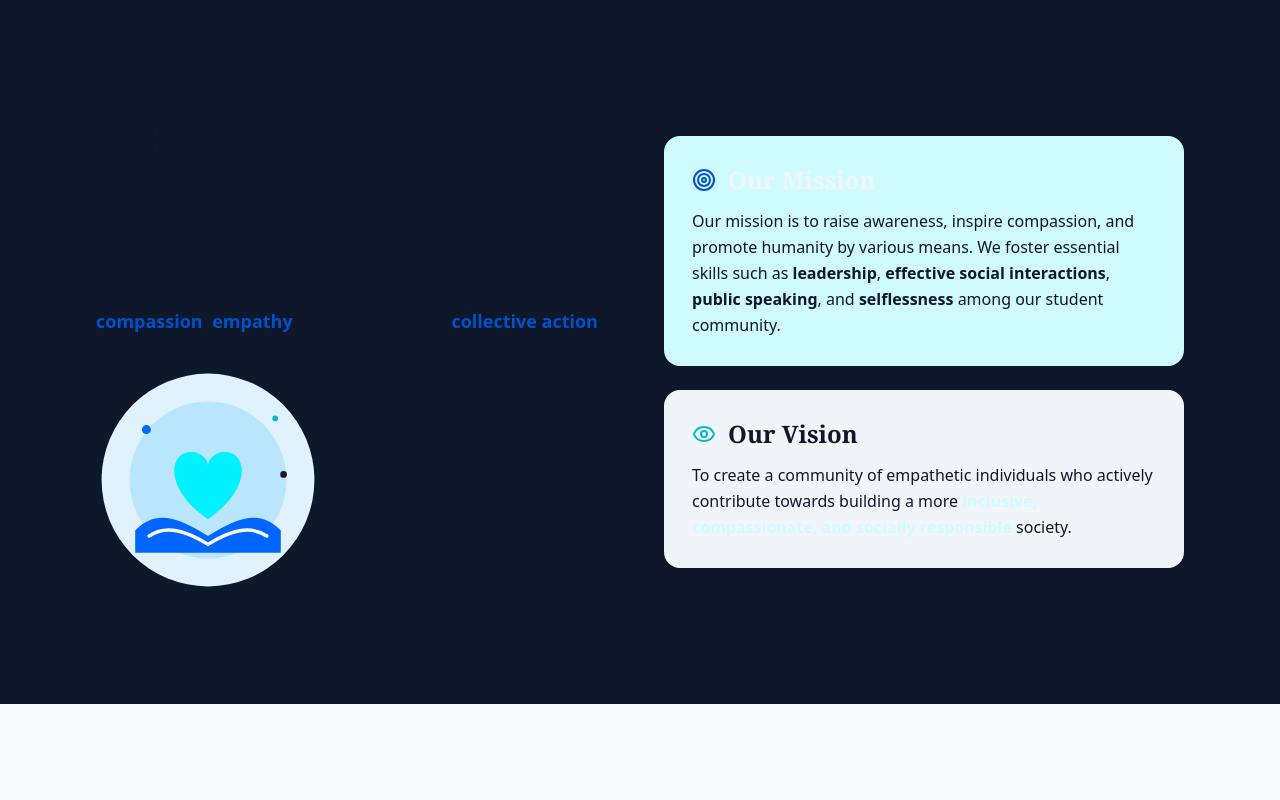
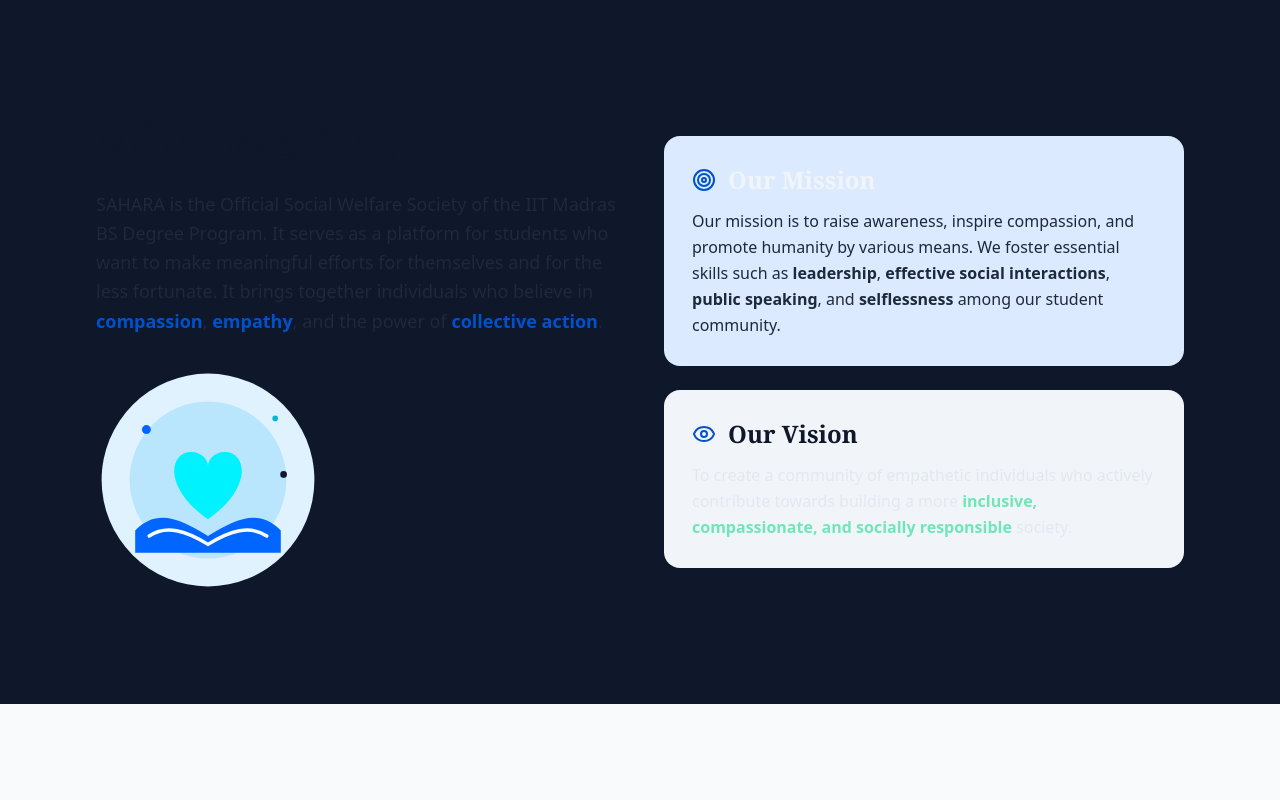
Before and after one commit to 25f1000216/sahara-landing-page, a React (Vite) app: page / in a window 1280 px wide. Shown: the part 800-1600 px from the top of the page. Built offline with nearby package versions, Linux system fonts and the light colour scheme.

Commit message:
Improve text contrast without changing background colors.

```diff
--- a/src/components/About.jsx
+++ b/src/components/About.jsx
@@ -7,20 +7,20 @@ export default function About() {
       <div className="section grid items-center gap-12 lg:grid-cols-2">
         <Reveal>
           <h2 className="h2 text-plum-900">Who We Are</h2>
-          <p className="mt-5 max-w-prose text-lg leading-relaxed">SAHARA is the Official Social Welfare Society of the IIT Madras BS Degree Program. It serves as a platform for students who want to make meaningful efforts for themselves and for the less fortunate. It brings together individuals who believe in <strong className="text-emerald-700">compassion</strong>, <strong className="text-emerald-700">empathy</strong>, and the power of <strong className="text-emerald-700">collective action</strong>.</p>
+          <p className="mt-5 max-w-prose text-lg leading-relaxed text-slate-800">SAHARA is the Official Social Welfare Society of the IIT Madras BS Degree Program. It serves as a platform for students who want to make meaningful efforts for themselves and for the less fortunate. It brings together individuals who believe in <strong className="text-emerald-700">compassion</strong>, <strong className="text-emerald-700">empathy</strong>, and the power of <strong className="text-emerald-700">collective action</strong>.</p>
           <Hands className="mt-8 hidden h-56 w-56 lg:block" />
         </Reveal>
         <div className="space-y-6">
           <Reveal delay={0.1}>
             <article className="rounded-2xl bg-blush p-7">
               <h3 className="flex items-center gap-3 font-display text-2xl font-bold text-plum-900"><Target className="text-emerald-700" aria-hidden="true" />Our Mission</h3>
-              <p className="mt-3 leading-relaxed">Our mission is to raise awareness, inspire compassion, and promote humanity by various means. We foster essential skills such as <strong>leadership</strong>, <strong>effective social interactions</strong>, <strong>public speaking</strong>, and <strong>selflessness</strong> among our student community.</p>
+              <p className="mt-3 leading-relaxed text-slate-800">Our mission is to raise awareness, inspire compassion, and promote humanity by various means. We foster essential skills such as <strong>leadership</strong>, <strong>effective social interactions</strong>, <strong>public speaking</strong>, and <strong>selflessness</strong> among our student community.</p>
             </article>
           </Reveal>
           <Reveal delay={0.2}>
             <article className="rounded-2xl bg-plum-900 p-7 text-cream">
-              <h3 className="flex items-center gap-3 font-display text-2xl font-bold"><Eye className="text-emerald-400" aria-hidden="true" />Our Vision</h3>
-              <p className="mt-3 leading-relaxed">To create a community of empathetic individuals who actively contribute towards building a more <strong className="text-blush">inclusive, compassionate, and socially responsible</strong> society.</p>
+              <h3 className="flex items-center gap-3 font-display text-2xl font-bold"><Eye className="text-emerald-600" aria-hidden="true" />Our Vision</h3>
+              <p className="mt-3 leading-relaxed text-slate-200">To create a community of empathetic individuals who actively contribute towards building a more <strong className="text-emerald-300">inclusive, compassionate, and socially responsible</strong> society.</p>
             </article>
           </Reveal>
         </div>
--- a/src/components/Team.jsx
+++ b/src/components/Team.jsx
@@ -3,7 +3,7 @@ import { teamGroups } from '../data/team'
 import { Reveal } from './ui'
 
 const initials = (name) => name.split(/\s+/).filter(Boolean).slice(0, 2).map((w) => w[0].toUpperCase()).join('')
-const SAFE_EMAIL = /^[^\s@<>"]+@[^\s@<>"]+\.[^\s@<>"]+$/
+const SAFE_EMAIL = /^[^\s@<>\"]+@[^\s@<>\"]+\.[^\s@<>\"]+$/
 
 function Card({ m, tone }) {
   return (
@@ -12,7 +12,7 @@ function Card({ m, tone }) {
         ? <img src={m.photo} alt={`Portrait of ${m.name}`} loading="lazy" decoding="async" width="96" height="96" className="h-24 w-24 rounded-full object-cover ring-4 ring-emerald-500/60" />
         : <div aria-hidden="true" className={`grid h-24 w-24 place-items-center rounded-full font-display text-3xl font-black ring-4 ring-emerald-500/60 ${tone}`}>{initials(m.name)}</div>}
       <h4 className="mt-4 font-display text-xl font-bold">{m.name}</h4>
-      <p className="mt-1 text-sm font-bold text-emerald-400">{m.role}</p>
+      <p className="mt-1 text-sm font-bold text-emerald-600">{m.role}</p>
       <p className="mt-3 flex-1 text-sm leading-relaxed text-cream/85">{m.bio ? `“${m.bio}”` : ""}</p>
       {SAFE_EMAIL.test(m.email) && (
         <a href={`mailto:${m.email}`} aria-label={`Email ${m.name}`} className="mt-5 grid h-11 w-11 place-items-center rounded-full bg-emerald-600 transition hover:scale-110 hover:bg-emerald-700"><Mail size={18} /></a>
--- a/tailwind.config.js
+++ b/tailwind.config.js
@@ -3,16 +3,16 @@ export default {
   theme: {
     extend: {
       colors: {
-        electric: '#0066ff',
-        cyan: '#00f2fe',
+        electric: '#0052cc',
+        cyan: '#0ea5e9',
         surface: '#f8fafc',
         slate: { 950: '#0f172a', 900: '#0f172a', 800: '#1e293b', 700: '#334155' },
         // Existing component tokens map to the refreshed blue/cyan and light palette.
         plum: { 950: '#f8fafc', 900: '#f1f5f9', 800: '#ffffff', 700: '#e2e8f0' },
-        blush: { DEFAULT: '#cffafe', deep: '#a5f3fc' },
+        blush: { DEFAULT: '#dbeafe', deep: '#bfdbfe' },
         cream: '#0f172a',
         ink: '#0f172a',
-        emerald: { 900: '#0047b3', 700: '#0052cc', 600: '#0066ff', 500: '#0066ff', 400: '#00b8d4' },
+        emerald: { 900: '#0047b3', 700: '#0052cc', 600: '#0052cc', 500: '#0d4f7a', 400: '#0f4c81' },
       },
       fontFamily: { display: ['"Playfair Display"', 'Georgia', 'serif'], sans: ['"DM Sans"', 'system-ui', 'sans-serif'] },
     },
```
